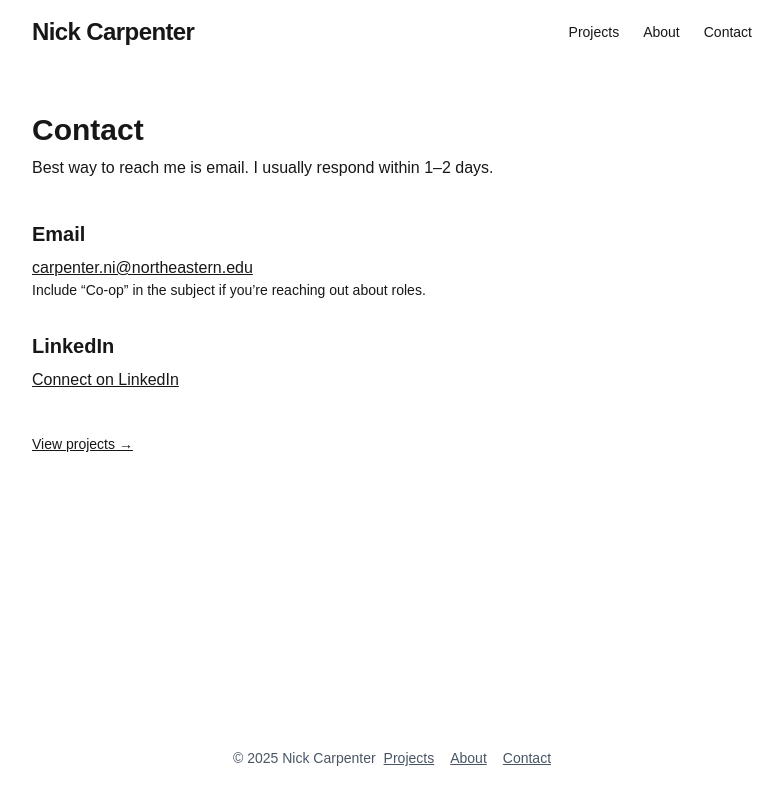
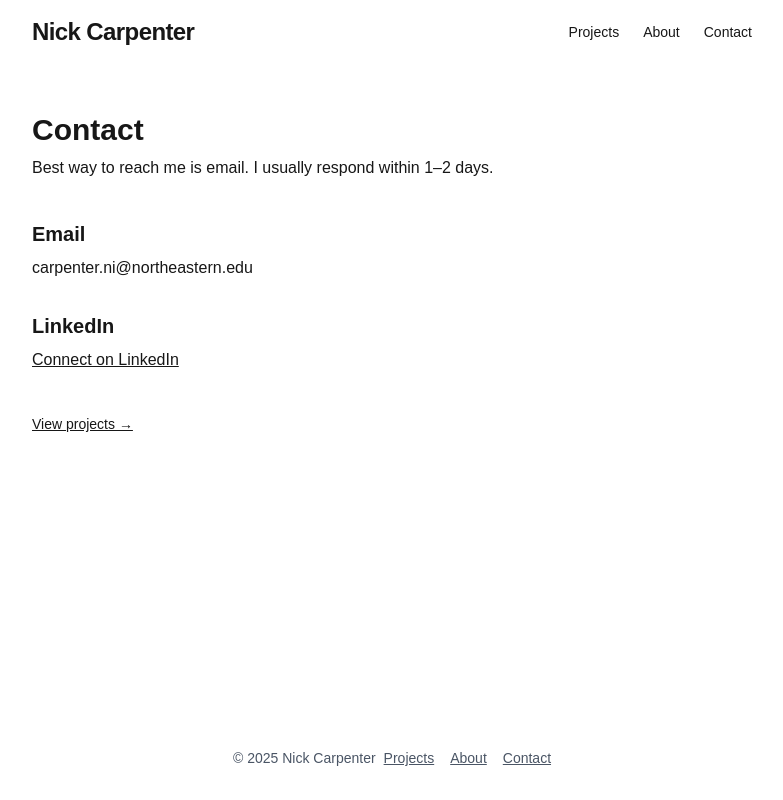
Before and after one commit to nickc32849/personal_website, a Next.js app: page /contact in a window 1280 px wide. Shown: the whole page, without its empty margins (248-1031 px from the left). Built offline with nearby package versions, Linux system fonts and the light colour scheme.

Commit message:
Remove subject line instruction from contact page

```diff
--- a/app/contact/page.tsx
+++ b/app/contact/page.tsx
@@ -13,12 +13,12 @@ export default function ContactPage() {
       <section className="mt-10 space-y-8">
         <div className="space-y-2">
           <h2 className="text-xl font-semibold">Email</h2>
-          <a className="underline" href="mailto:carpenter.ni@northeastern.edu">
+          <a
+            href="mailto:carpenter.ni@northeastern.edu"
+            className="hover:opacity-80 transition-opacity"
+          >
             carpenter.ni@northeastern.edu
           </a>
-          <p className="text-sm">
-            Include “Co-op” in the subject if you’re reaching out about roles.
-          </p>
         </div>
 
         <div className="space-y-2">
```
